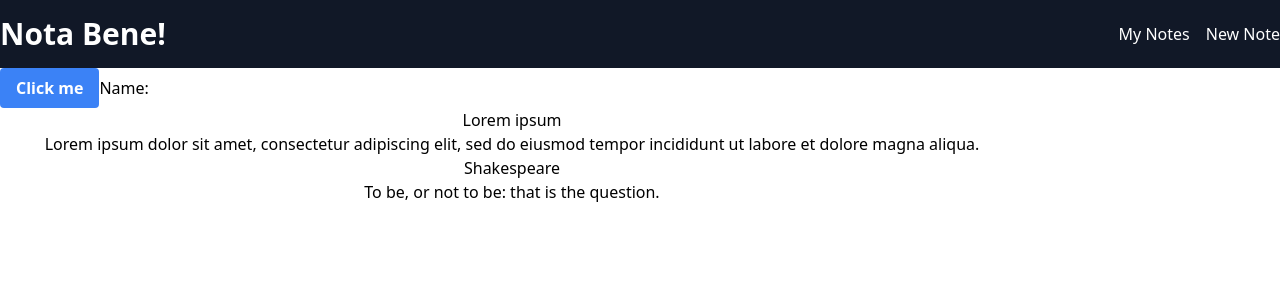
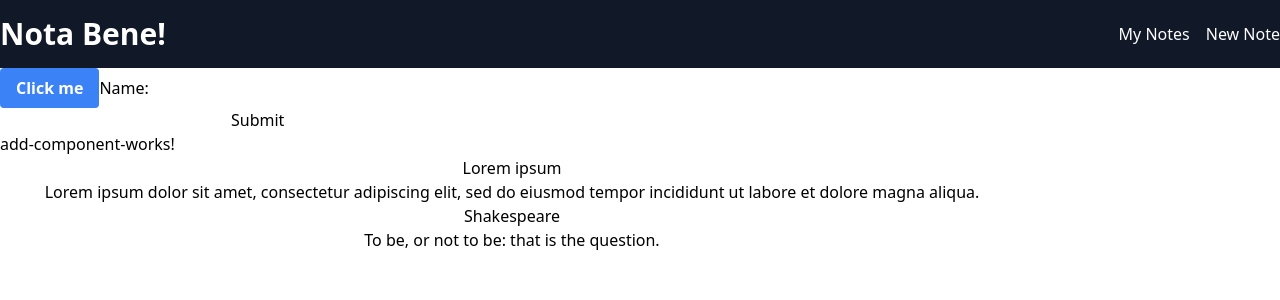
Before and after one commit to seatonct/notaBene, an Angular app: page / in a window 1280 px wide. Shown: the top 300 px of the page. Built offline with nearby package versions, Linux system fonts and the light colour scheme.

Commit message:
started working on add-note component

```diff
--- /dev/null
+++ b/src/app/add-note/add-note.component.html
@@ -0,0 +1 @@
+<p>add-component-works!</p>
--- a/src/app/app.component.html
+++ b/src/app/app.component.html
@@ -7,11 +7,12 @@
 </button>
 <label
   >Name:
-  <input
-    class="border-slate-800 border-solid rounded"
-    type="text"
-    [(ngModel)]="name"
-  />
+  <form (ngSubmit)="showName()" #myForm="ngForm">
+    <input type="text" [(ngModel)]="name" name="name" required />
+    <input type="submit" value="Submit" [disabled]="!myForm.form.valid" />
+  </form>
 </label>
+<p>{{ name }}</p>
+<app-add-note />
 <app-notes-list />
 <router-outlet />
--- a/src/app/app.component.ts
+++ b/src/app/app.component.ts
@@ -2,12 +2,26 @@ import { Component } from '@angular/core';
 import { RouterOutlet } from '@angular/router';
 import { HeaderComponent } from './header/header.component';
 import { NotesListComponent } from './notes-list/notes-list.component';
-import { FormsModule } from '@angular/forms';
+import { AddNoteComponent } from './add-note/add-note.component';
+import {
+  FormsModule,
+  ReactiveFormsModule,
+  FormControl,
+  FormGroup,
+  Validators,
+} from '@angular/forms';
 
 @Component({
   selector: 'app-root',
   standalone: true,
-  imports: [RouterOutlet, HeaderComponent, NotesListComponent, FormsModule],
+  imports: [
+    RouterOutlet,
+    HeaderComponent,
+    NotesListComponent,
+    AddNoteComponent,
+    FormsModule,
+    ReactiveFormsModule,
+  ],
   templateUrl: './app.component.html',
   styleUrl: './app.component.css',
 })
@@ -15,6 +29,10 @@ export class AppComponent {
   title = 'notaBene';
   name = '';
 
+  showName() {
+    alert(this.name);
+  }
+
   login() {
     alert('Welcome!');
   }
```
Also changed, not shown: src/app/add-note/add-note.component.ts (added, +11 -0 lines), src/app/add-note/add-note.component.css (added), 1 other file (tests, documents, lock files or other folders).
